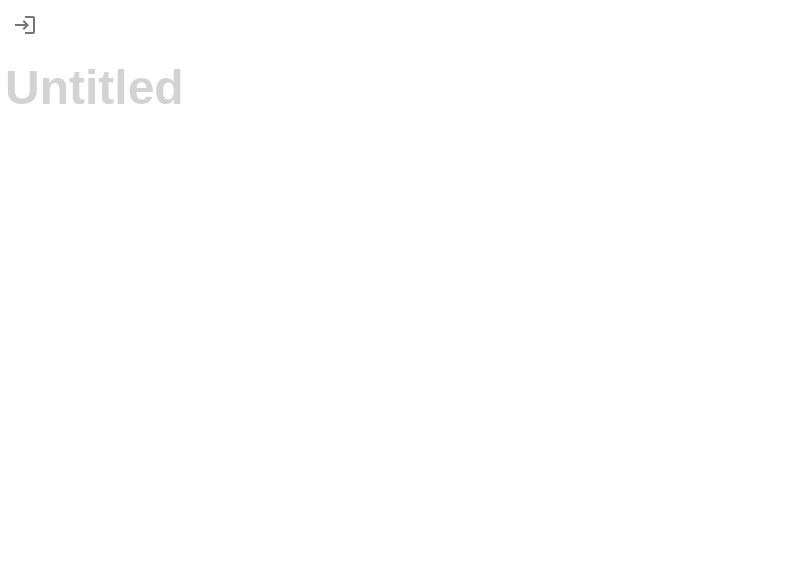
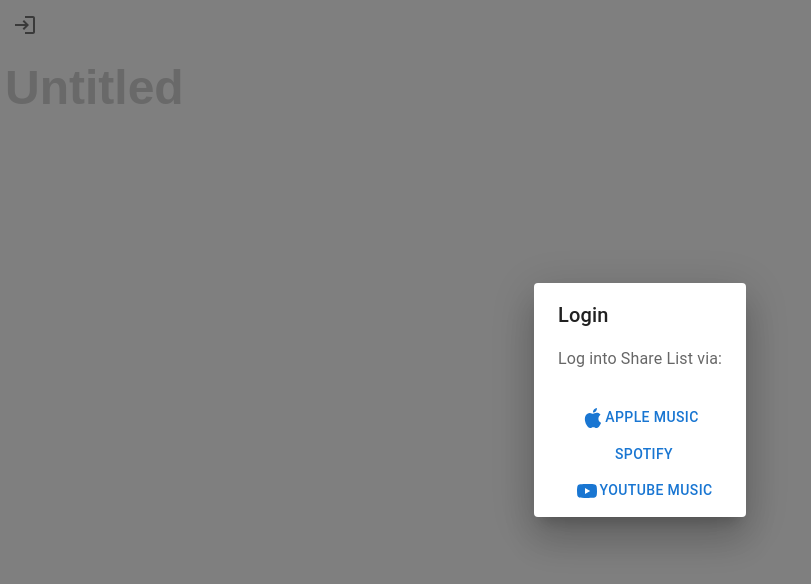
Before and after one commit to ayushmanchhabra/share-list, a React (Vite) app: page / in a window 1280 px wide. Shown: the top 584 px of the page, without its empty margins (0-811 px from the left). Built offline with nearby package versions, Linux system fonts and the light colour scheme.

Commit message:
feat(component): add `UserDialog`

```diff
--- a/package.json
+++ b/package.json
@@ -45,6 +45,7 @@
     "typescript": "5.2.2",
     "vite": "4.4.9",
     "vite-plugin-nightwatch": "0.4.5",
+    "vite-plugin-svgr": "3.2.0",
     "vite-tsconfig-paths": "4.2.0"
   },
   "pnpm": {
--- a/src/app.tsx
+++ b/src/app.tsx
@@ -1,7 +1,7 @@
 import { useEffect, useState } from "react";
 import { useNavigate, useParams } from "react-router-dom";
 
-import { UserStatus } from "components";
+import { UserDialog, UserStatus } from "components";
 import { deserialise, serialise } from "providers";
 import { PlaylistSchema, SongSchema, UserStatusSchema } from "schema";
 
@@ -99,6 +99,10 @@
           />
         );
       })}
+    <UserDialog
+      onClose={() => {}}
+      open={true}
+    />
     </div>
   );
 }
--- /dev/null
+++ b/src/assets/index.ts
@@ -0,0 +1,7 @@
+import { Spotify as SpotifyIcon } from "./spotify.svg";
+// https://github.com/mui/material-ui/issues/19371
+// https://simpleicons.org/?q=spotify
+
+export {
+    SpotifyIcon,
+};
--- /dev/null
+++ b/src/components/UserDialog.tsx
@@ -0,0 +1,40 @@
+import { Button, Dialog, DialogActions, DialogContent, DialogContentText, DialogTitle } from "@mui/material";
+import { Apple as AppleIcon, YouTube as YouTubeIcon } from '@mui/icons-material';
+
+// import { SpotifyIcon } from "assets";
+
+interface UserDialogProps {
+    open: boolean;
+    onClose: (event: any) => void;
+}
+
+export function UserDialog({
+    onClose,
+    open,
+}: UserDialogProps) {
+    return (
+        <Dialog
+            onClose={onClose}
+            open={open}
+        >
+            <DialogTitle>Login</DialogTitle>
+            <DialogContent>
+                <DialogContentText>Log into Share List via:</DialogContentText>
+            </DialogContent>
+            <DialogActions>
+                <Button>
+                    <AppleIcon />
+                    Apple Music
+                </Button>
+                <Button>
+                    {/* <SpotifyIcon /> */}
+                    Spotify
+                </Button>
+                <Button>
+                    <YouTubeIcon />
+                    YouTube Music
+                </Button>
+            </DialogActions>
+        </Dialog>
+    );
+}
--- a/src/components/index.ts
+++ b/src/components/index.ts
@@ -1,5 +1,7 @@
+import { UserDialog } from "./UserDialog";
 import { UserStatus } from "./UserStatus";
 
 export {
+    UserDialog,
     UserStatus,
 };
--- a/src/types/media.d.ts
+++ b/src/types/media.d.ts
@@ -1 +1,2 @@
 declare module "*.scss";
+declare module "*.svg";
--- a/tsconfig.json
+++ b/tsconfig.json
@@ -15,6 +15,7 @@
     "jsx": "react-jsx",
     "baseUrl": "src",
     "paths": {
+      "assets": ["assets/index.ts"],
       "components": ["components/index.ts"],
       "providers": ["providers/index.ts"],
       "schema": ["schema/index.ts"]
--- a/vite.config.ts
+++ b/vite.config.ts
@@ -2,11 +2,13 @@
 import nightwatch from 'vite-plugin-nightwatch';
 import tsconfigPaths from "vite-tsconfig-paths";
 import react from "@vitejs/plugin-react-swc";
+import svgr from "vite-plugin-svgr";
 
 export default defineConfig({
   plugins: [
     nightwatch(),
     react(),
+    svgr(),
     tsconfigPaths(),
   ]
 });
```
Also changed, not shown: src/assets/spotify.svg (added), 1 other file (tests, documents, lock files or other folders).
